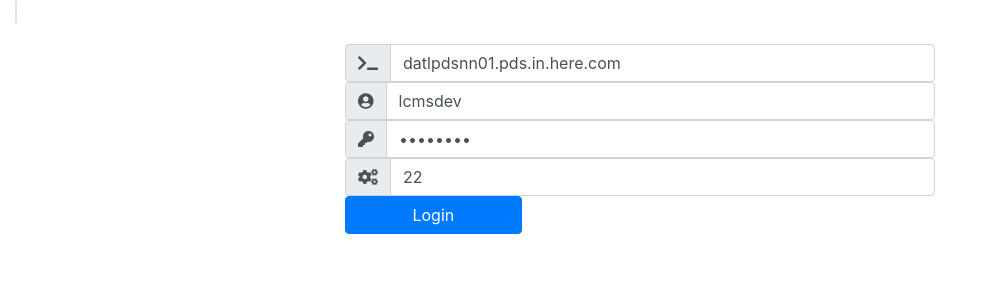
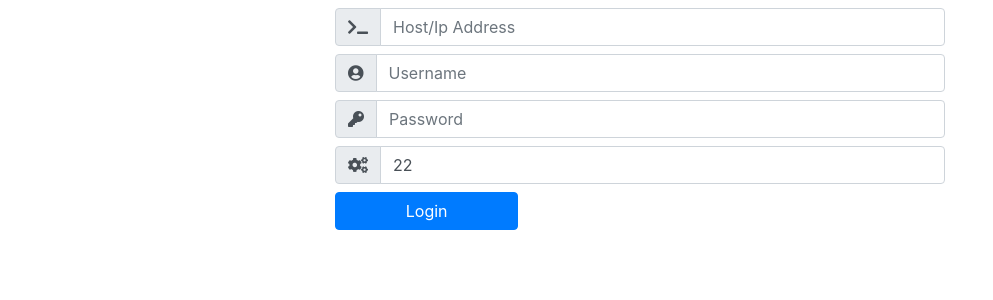
Before and after one commit to vdkotian/symphony_api, a Django app: a page that uses symphony/memory_status/templates/base.html in a window 1280 px wide. Shown: the part 72-372 px from the top of the page, without its empty margins (0-993 px from the left). Run offline with Django 3.2, Linux system fonts and the light colour scheme; some libraries are stand-ins or nearby versions.

Commit message:
Making changes to the views and templates.

```diff
--- a/symphony/memory_status/templates/base.html
+++ b/symphony/memory_status/templates/base.html
@@ -23,44 +23,42 @@
             </nav>
         </div>
     </div>
-    <span class="border"></span>
-    <div class="card-body">
     <form id="sys_monitor_form">{% csrf_token %}
         <div class="form-group">
-                <div class="row">
+            <div class="row mt-2">
                 <div class="col-sm-6 offset-3">
                     <div class="input-group">
                         <div class="input-group-prepend">
                             <span class="input-group-text"> <i class="fa fa-terminal"></i> </span>
                         </div>
-                            <input name="host" class="form-control" value="datlpdsnn01.pds.in.here.com"
+                        <input name="host" class="form-control" value=""
                                placeholder="Host/Ip Address" type="text">
                     </div>
                 </div>
             </div>
-                <div class="row">
+            <div class="row mt-2">
                 <div class="col-sm-6 offset-3">
                     <div class="input-group">
                         <div class="input-group-prepend">
                             <span class="input-group-text"> <i class="fa fa-user-circle"></i> </span>
                         </div>
-                            <input name="username" class="form-control" value="lcmsdev" placeholder="Username"
+                        <input name="username" class="form-control" value="" placeholder="Username"
                                type="text">
                     </div>
                 </div>
             </div>
-                <div class="row">
+            <div class="row mt-2">
                 <div class="col-sm-6 offset-3">
                     <div class="input-group">
                         <div class="input-group-prepend">
                             <span class="input-group-text"> <i class="fa fa-key"></i> </span>
                         </div>
-                            <input name="password" class="form-control" value="Ch!c2g0@" placeholder="Password"
+                        <input name="password" class="form-control" value="" placeholder="Password"
                                type="password">
                     </div>
                 </div>
             </div>
-                <div class="row">
+            <div class="row mt-2">
                 <div class="col-sm-6 offset-3">
                     <div class="input-group">
                         <div class="input-group-prepend">
@@ -70,14 +68,13 @@
                     </div>
                 </div>
             </div>
-                <div class="row">
+            <div class="row mt-2">
                 <div class="offset-3 col-sm-2">
                     <button type="submit" name="submit" class="btn btn-primary btn-block">Login</button>
                 </div>
             </div>
         </div>
     </form>
-    </div>
     <div class="col-sm-12">
         <table class="table">
 
--- a/symphony/memory_status/views.py
+++ b/symphony/memory_status/views.py
@@ -10,15 +10,15 @@ from django.template import Template, RequestContext
 class Login(View):
 
     def get(self, request):
+        """This function render the html"""
         return render(request, 'base.html')
 
 
 class Status(View):
 
     def post(self, request):
-        print("Hello", request)
+        """This function is for handling POST request, and will login the server, get the details and render the output."""
         post_data = request.POST
-        print(post_data)
         with paramiko.SSHClient() as ssh:
             ssh.load_system_host_keys()
             ssh.set_missing_host_key_policy(paramiko.AutoAddPolicy())
```
Lines whose indentation alone changed are shown as unchanged.
